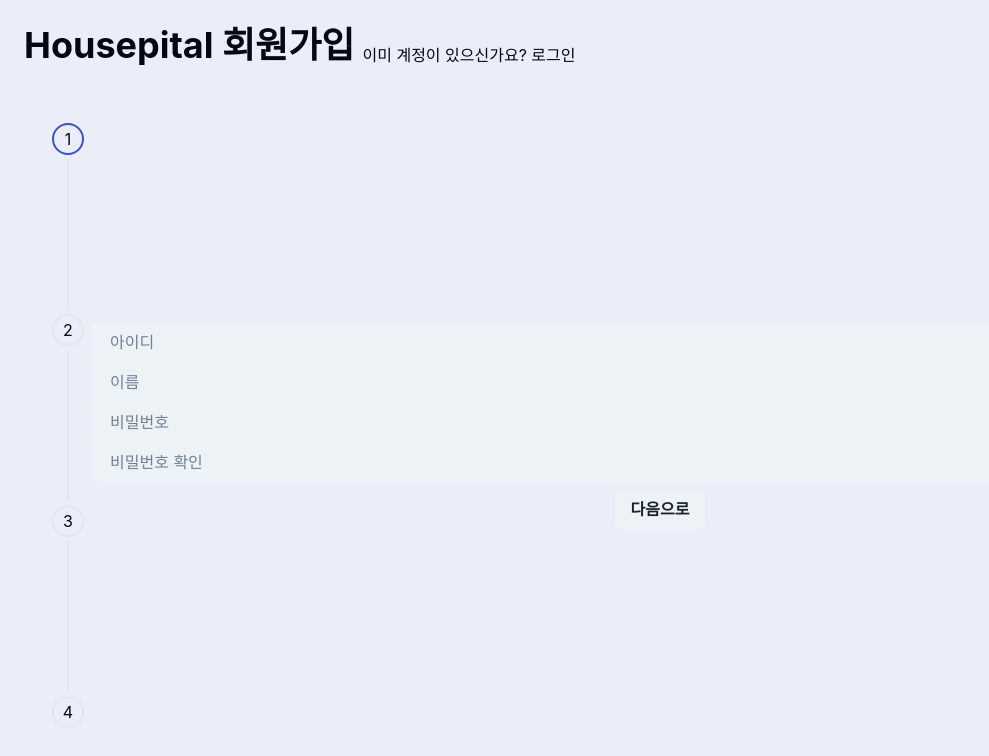
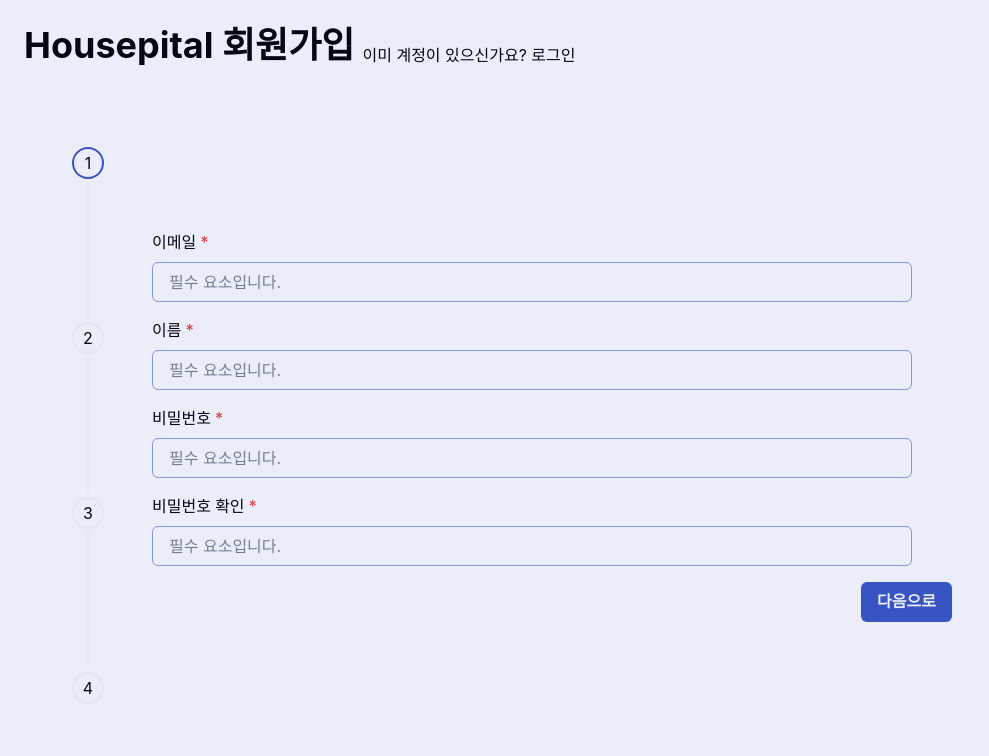
Before and after one commit to hwna00/2023ESWContest_webOS_3015, a React app in the folder packages/apps/user/: page /auth/sign-up in a window 1280 px wide. Shown: the top 756 px of the page, without its empty margins (0-989 px from the left). Built offline with nearby package versions, Linux system fonts and the light colour scheme; the HTML template or start-up script is replaced by a standard one.

Commit message:
Feat: 회원가입 폼 항목 추가
- 각 스텝에 맞는 폼 항목 추가
- input 요소 관리를 위해 react-hook-form 설치
- motion-framer를 이용하여 애니메이션 적용
- color theme 적용

ref: #7

```diff
--- a/package.json
+++ b/package.json
@@ -29,6 +29,7 @@
     "@tanstack/react-query-devtools": "^4.32.5",
     "firebase": "^10.1.0",
     "framer-motion": "^10.15.0",
+    "react-hook-form": "^7.45.4",
     "react-icons": "^4.10.1",
     "react-router-dom": "^6.14.2"
   },
--- a/packages/apps/user/src/views/Auth/SignUp/SignUp.js
+++ b/packages/apps/user/src/views/Auth/SignUp/SignUp.js
@@ -1,3 +1,4 @@
+import { useState } from 'react';
 import { Link as ReactRouterLink } from 'react-router-dom';
 import {
   HStack,
@@ -11,13 +12,22 @@
   StepIndicator,
   StepStatus,
   StepIcon,
-  StepNumber,
   StepSeparator,
   FormControl,
   Input,
   Button,
+  FormLabel,
+  Textarea,
+  StepNumber,
+  InputGroup,
+  InputLeftAddon,
+  Select,
+  InputRightAddon,
 } from '@chakra-ui/react';
+import { motion } from 'framer-motion';
+import { useForm } from 'react-hook-form';
 
+//Todo: 어케 바꾸지..?
 const steps = [{}, {}, {}, {}];
 
 const SignUp = function () {
@@ -26,6 +36,27 @@
       index: 0,
       count: steps.length,
     });
+  const [formPosition, setFormPosition] = useState(0);
+  const {
+    register,
+    watch,
+    handleSubmit,
+    formState: { errors },
+  } = useForm();
+
+  const handleNext = function () {
+    goToNext();
+    setFormPosition(formPosition - 800); //Todo: 800 어케좀 하기
+  };
+
+  const handlePrev = function () {
+    goToPrevious();
+    setFormPosition(formPosition + 800);
+  };
+
+  const onSubmit = function (data) {
+    console.log('hi');
+  };
 
   return (
     <VStack height={'100vh'} p={'6'}>
@@ -35,9 +66,11 @@
           이미 계정이 있으신가요? 로그인
         </ChakraLink>
       </HStack>
-      <HStack height={'full'}>
+
+      <HStack height={'full'} width={'full'} px={'12'} py={'6'} gap={'12'}>
         <Box height={'full'} py={'12'}>
           <Stepper
+            as={motion.div}
             index={activeStep}
             orientation="vertical"
             height={'full'}
@@ -46,12 +79,10 @@
           >
             {steps.map((step, index) => (
               <Step key={index}>
-                <StepIndicator>
-                  <StepStatus
-                    complete={<StepIcon />}
-                    incomplete={<StepNumber />}
-                    active={<StepNumber />}
-                  />
+                <StepIndicator transition="0.1s linear">
+                  <StepStatus incomplete={<StepNumber />} />
+                  <StepStatus complete={<StepIcon />} />
+                  <StepStatus active={<StepNumber />} />
                 </StepIndicator>
 
                 <StepSeparator />
@@ -59,21 +90,192 @@
             ))}
           </Stepper>
         </Box>
-        <VStack>
-          <FormControl>
-            <Input variant={'filled'} placeholder="아이디"></Input>
-            <Input variant={'filled'} placeholder="이름"></Input>
-            <Input variant={'filled'} placeholder="비밀번호"></Input>
-            <Input variant={'filled'} placeholder="비밀번호 확인"></Input>
+
+        <VStack as="form" onSubmit={() => console.log('on submit')} gap={'4'}>
+          <Box width={800} overflow={'hidden'}>
+            <HStack
+              gap={0}
+              as={motion.div}
+              animate={{ x: formPosition }}
+              transition={'0.1s linear'}
+            >
+              <VStack minWidth={800} gap={'4'} pr={'10'}>
+                <FormControl width={'full'} isRequired>
+                  <FormLabel>이메일</FormLabel>
+                  <Input
+                    required
+                    type="email"
+                    placeholder="필수 요소입니다."
+                    borderColor={'primary.300'}
+                    {...register('email', { required: true })}
+                  />
                 </FormControl>
+                <FormControl width={'full'} isRequired>
+                  <FormLabel>이름</FormLabel>
+                  <Input
+                    required
+                    placeholder="필수 요소입니다."
+                    borderColor={'primary.300'}
+                    {...register('username', { required: true })}
+                  />
+                </FormControl>
+                <FormControl width={'full'} isRequired>
+                  <FormLabel>비밀번호</FormLabel>
+                  <Input
+                    required
+                    type="password"
+                    placeholder="필수 요소입니다."
+                    borderColor={'primary.300'}
+                    {...register('password', { required: true })}
+                  />
+                </FormControl>
+                <FormControl width={'full'} isRequired>
+                  <FormLabel>비밀번호 확인</FormLabel>
+                  <Input
+                    required
+                    type="password"
+                    placeholder="필수 요소입니다."
+                    borderColor={'primary.300'}
+                    {...register('check-password', { required: true })}
+                  />
+                </FormControl>
+              </VStack>
+
+              <VStack minWidth={800} gap={'4'} pr={'10'}>
+                <FormControl width={'full'} isRequired>
+                  <FormLabel>생년월일</FormLabel>
+                  <Input
+                    required
+                    type="date"
+                    placeholder="필수 요소입니다."
+                    borderColor={'primary.300'}
+                    {...register('birth-date', { required: true })}
+                  />
+                </FormControl>
+                <FormControl width={'full'} isRequired>
+                  <FormLabel>주소</FormLabel>
+                  <Input
+                    required
+                    placeholder="옵션 요소입니다."
+                    borderColor={'primary.300'}
+                    {...register('address')}
+                  />
+                </FormControl>
+                <FormControl width={'full'} isRequired>
+                  <FormLabel>전화번호</FormLabel>
+                  <InputGroup colorScheme="primary">
+                    <InputLeftAddon
+                      children="010"
+                      bgColor={'primary.100'}
+                      border={'1px solid primary'}
+                    />
+                    <Input
+                      required
+                      type="tel"
+                      maxLength={'8'}
+                      placeholder="필수 요소입니다."
+                      borderColor={'primary.300'}
+                      {...register('phone-nubmer', { required: true })}
+                    />
+                  </InputGroup>
+                </FormControl>
+                <FormControl width={'full'}>
+                  <FormLabel>비상 시 연락처</FormLabel>
+                  <InputGroup>
+                    <InputLeftAddon
+                      children="010"
+                      bgColor={'primary.100'}
+                      border={'1px solid primary'}
+                    />
+                    <Input
+                      required
+                      type="tel"
+                      maxLength={'8'}
+                      placeholder="옵션 요소입니다."
+                      borderColor={'primary.300'}
+                      {...register('second-phone-number')}
+                    />
+                  </InputGroup>
+                </FormControl>
+              </VStack>
+
+              <VStack minWidth={800} gap={'4'} pr={'10'}>
+                <HStack width={'full'} gap={'4'}>
+                  <FormControl width={'full'}>
+                    <FormLabel>혈액형</FormLabel>
+                    <Select placeholder="혈액형">
+                      <option value="option1">A형</option>
+                      <option value="option2">B형</option>
+                      <option value="option3">O형</option>
+                      <option value="option3">AB형</option>
+                    </Select>
+                  </FormControl>
+                  <FormControl width={'full'}>
+                    <FormLabel>키</FormLabel>
+                    <InputGroup>
+                      <Input type="number" placeholder="키" />
+                      <InputRightAddon children="cm" />
+                    </InputGroup>
+                  </FormControl>
+                  <FormControl width={'full'}>
+                    <FormLabel>몸무게</FormLabel>
+                    <InputGroup>
+                      <Input type="number" placeholder="몸무게" />
+                      <InputRightAddon children="kg" />
+                    </InputGroup>
+                  </FormControl>
+                </HStack>
+                <FormControl width={'full'}>
+                  <FormLabel>건강 정보</FormLabel>
+                  <Textarea
+                    resize={'none'}
+                    placeholder="복용하고 있는 약이 있다면 적어주세요"
+                  />
+                </FormControl>
+                <FormControl width={'full'}>
+                  <FormLabel>건강 정보</FormLabel>
+                  <Textarea
+                    resize={'none'}
+                    placeholder="복용하고 있는 약이 있다면 적어주세요"
+                  />
+                </FormControl>
+              </VStack>
+
+              <VStack minWidth={800} gap={'4'} pr={'10'}>
+                //Todo: 사진 찍기 필요
+              </VStack>
+            </HStack>
+          </Box>
+
+          <HStack
+            width={'full'}
+            justifyContent={'flex-end'}
+            alignItems={'center'}
+            gap={'4'}
+          >
             {isCompleteStep(0) ? (
-            <Button onClick={goToPrevious}>이전으로</Button>
+              <Button
+                onClick={handlePrev}
+                colorScheme="primary"
+                variant={'outline'}
+              >
+                이전으로
+              </Button>
             ) : null}
             {isActiveStep(3) ? (
-            <Button onClick={goToNext}>가입하기</Button>
+              <Button
+                type="submit"
+                // onClick={handleSubmit(onSubmit)}
+                colorScheme="primary"
+              >
+                가입하기
+              </Button>
             ) : (
-            <Button onClick={goToNext}>다음으로</Button>
+              <Button onClick={handleNext} colorScheme="primary">
+                다음으로
+              </Button>
             )}
+          </HStack>
         </VStack>
       </HStack>
     </VStack>
```
Also changed, not shown: 1 other file (tests, documents, lock files or other folders). Lines whose indentation alone changed are shown as unchanged.
